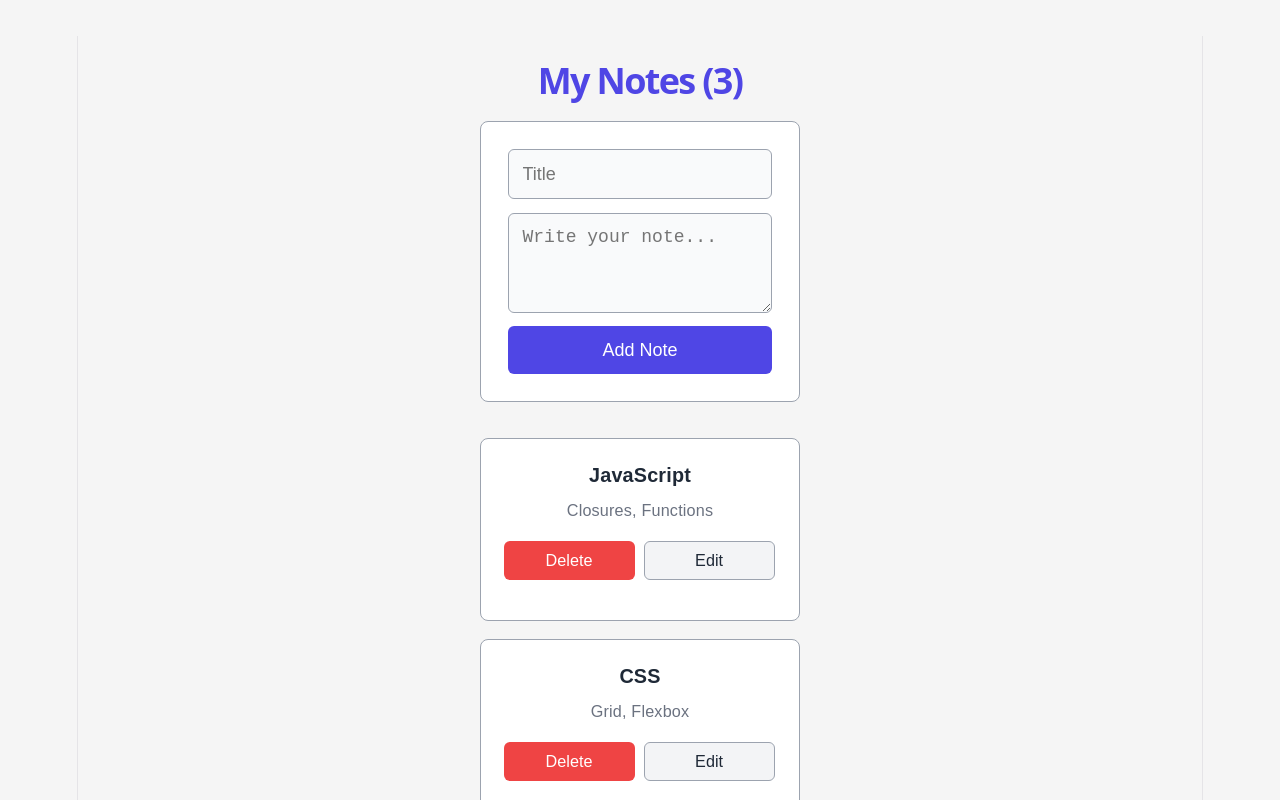
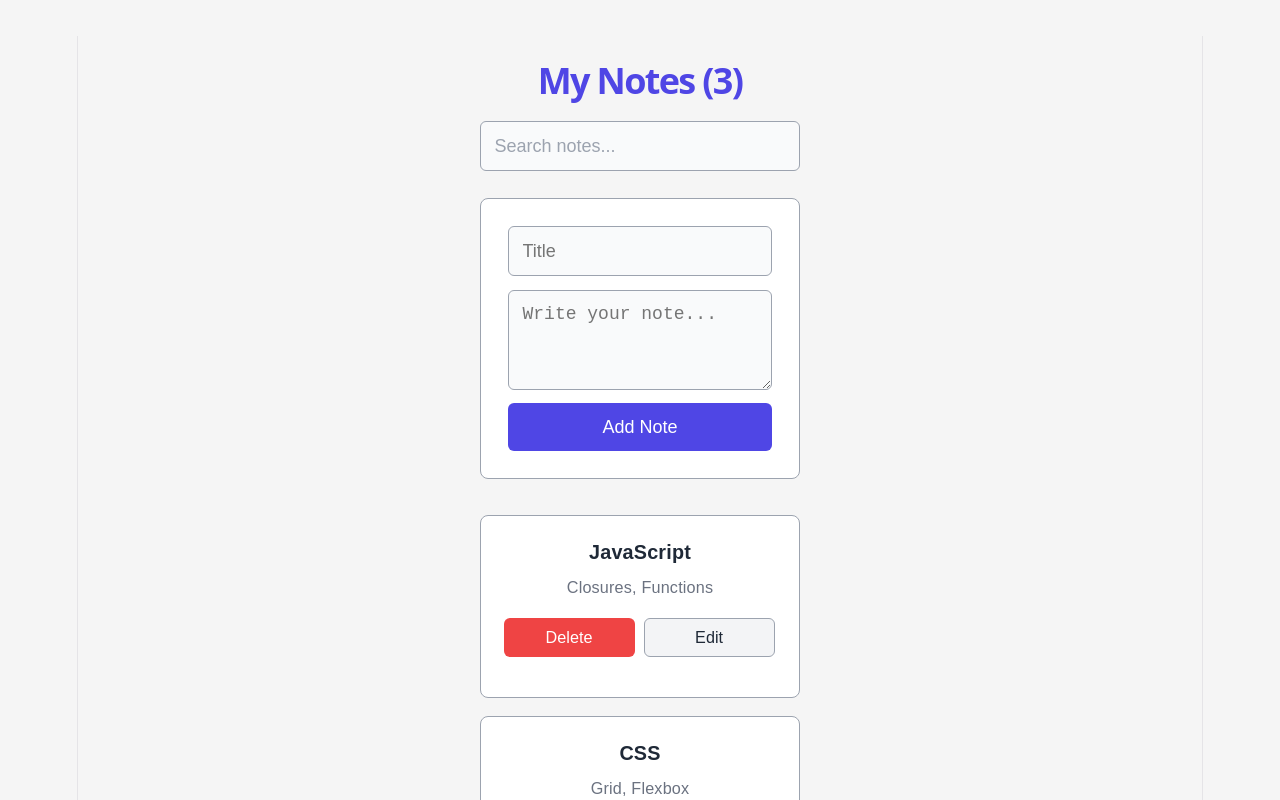
Before and after one commit to FatimaGhafoor/react-notes-app, a React (Vite) app: page / in a window 1280 px wide. Shown: the top 800 px of the page. Built offline with nearby package versions, Linux system fonts and the light colour scheme.

Commit message:
feat: add Search/Filter to notes

```diff
--- a/src/App.css
+++ b/src/App.css
@@ -177,3 +177,29 @@ h1 {
   color: #9ca3af;
   margin-top: 0.5rem;
 }
+
+.search-input {
+  width: 100%;
+  padding: 0.75rem;
+  margin-bottom: 1.5rem;
+  border: 1px solid #9ca3af;
+  border-radius: 6px;
+  font-size: 1rem;
+  color: #1f2937;
+  background-color: #f9fafb;
+  outline: none;
+  transition:
+    border-color 0.2s ease,
+    background-color 0.2s ease,
+    box-shadow 0.2s ease;
+}
+
+.search-input:focus {
+  border-color: #4f46e5;
+  background-color: #ffffff;
+  box-shadow: 0 0 0 3px rgba(79, 70, 229, 0.15);
+}
+
+.search-input::placeholder {
+  color: #9ca3af;
+}
--- a/src/App.jsx
+++ b/src/App.jsx
@@ -13,6 +13,7 @@ function App() {
   const [editingId, setEditingId] = useState(null);
   const [isLoaded, setIsLoaded] = useState(false);
   const [error, setError] = useState("");
+  const [search, setSearch] = useState("");
 
   useEffect(() => {
     const savedNotes = localStorage.getItem("notes");
@@ -81,9 +82,21 @@ function App() {
     setError("");
   }
 
+  const filteredNotes = notes.filter(
+    (note) =>
+      note.title.toLowerCase().includes(search.toLowerCase()) ||
+      note.body.toLowerCase().includes(search.toLowerCase()),
+  );
   return (
     <div className="app">
       <h1>My Notes {notes.length > 0 && `(${notes.length})`}</h1>
+      <input
+        className="search-input"
+        type="text"
+        placeholder="Search notes..."
+        value={search}
+        onChange={(e) => setSearch(e.target.value)}
+      />
       <div className="note-form">
         <input
           className="note-input"
@@ -112,12 +125,12 @@ function App() {
         )}
       </div>
       <div className="notes-container">
-        {notes.length === 0 ? (
+        {filteredNotes.length === 0 ? (
           <div className="empty-state">
             <p>No notes yet. Add your first note!</p>
           </div>
         ) : (
-          notes.map((note) => (
+          filteredNotes.map((note) => (
             <Note
               key={note.id}
               title={note.title}
```
